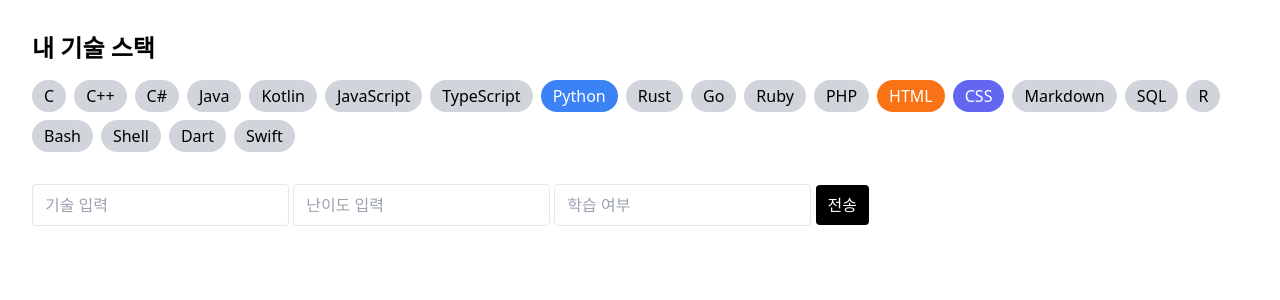
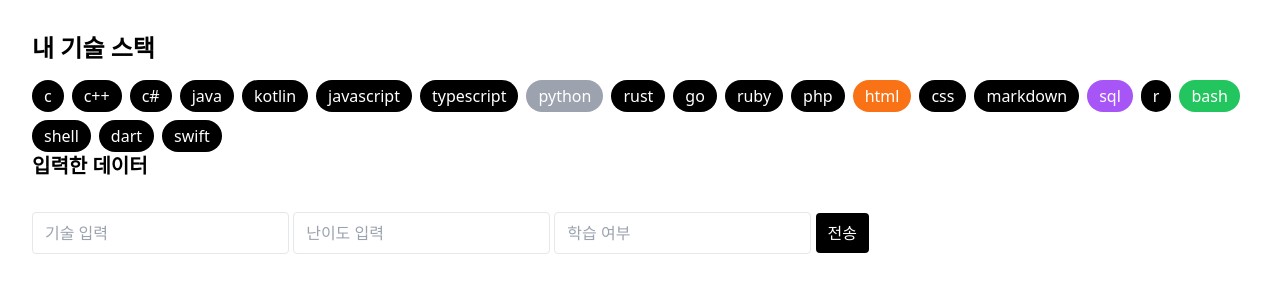
Before and after one commit to ace0061336-dot/hello_flask2, a Flask app: page / in a window 1280 px wide. Shown: the top 300 px of the page. Run offline with Flask 3, Linux system fonts and the light colour scheme; some libraries are stand-ins or nearby versions.

Commit message:
260414 form 전송 구조

```diff
--- a/app.py
+++ b/app.py
@@ -1,6 +1,7 @@
-from flask import Flask, render_template, request
+from flask import Flask,render_template,request,redirect
 
 app = Flask(__name__)
+messages = []
 
 @app.route('/')
 def home():
@@ -14,7 +15,7 @@ def home():
         "Bash", "Shell",
         "Dart", "Swift"
     ]
-    return render_template('index.html', data=skills)
+    return render_template('index.html', skills=skills, messages=messages)
 
 
 @app.route('/send', methods=['POST'])
@@ -23,7 +24,10 @@ def send():
     level = request.form.get('level')
     status = request.form.get('status')
 
-    return skill + " : " + level + " : " + status
+    messages.append(skill + " / " + level + " / " + status)
+
+    return redirect('/')
+
 
 
 if __name__ == '__main__':
--- a/templates/index.html
+++ b/templates/index.html
@@ -8,16 +8,38 @@
     <h1 class="text-2xl font-bold mb-4">내 기술 스택</h1>
 
     <div class="flex gap-2 flex-wrap">
-        {% for skill in data %}
-            {% if skill == "Python" %}
-                <span class="bg-blue-500 text-white px-3 py-1 rounded-full">{{ skill }}</span>
-            {% elif skill == "HTML" %}
-                <span class="bg-orange-500 text-white px-3 py-1 rounded-full">{{ skill }}</span>
-            {% elif skill == "CSS" %}
-                <span class="bg-indigo-500 text-white px-3 py-1 rounded-full">{{ skill }}</span>
+        {% for skill in skills %}
+            {% if skill|lower == "python" %}
+                <span class="bg-gray-400 text-white px-3 py-1 rounded-full">
+                    {{ skill|lower }}
+                </span>
+
+            {% elif skill|lower == "sql" %}
+                <span class="bg-purple-500 text-white px-3 py-1 rounded-full">
+                    {{ skill|lower }}
+                </span>
+
+            {% elif skill|lower == "html" %}
+                <span class="bg-orange-500 text-white px-3 py-1 rounded-full">
+                    {{ skill|lower }}
+                </span>
+
+            {% elif skill|lower == "bash" %}
+                <span class="bg-green-500 text-white px-3 py-1 rounded-full">
+                    {{ skill|lower }}
+                </span>
+
             {% else %}
-                <span class="bg-gray-300 px-3 py-1 rounded-full">{{ skill }}</span>
+                <span class="bg-black text-white px-3 py-1 rounded-full">
+                    {{ skill|lower }}
+                </span>
             {% endif %}
+        {% endfor %}
+    </div>
+    <div>
+        <h2 class="mt9 text-xl font-bold">입력한 데이터</h2>
+        {% for item in messages %}
+            <div class="bg-gray-200 p-2 m-2 rounded">{{ item }}</div>
         {% endfor %}
     </div>
     <form action="/send" method="POST" class="mt-8">
```
